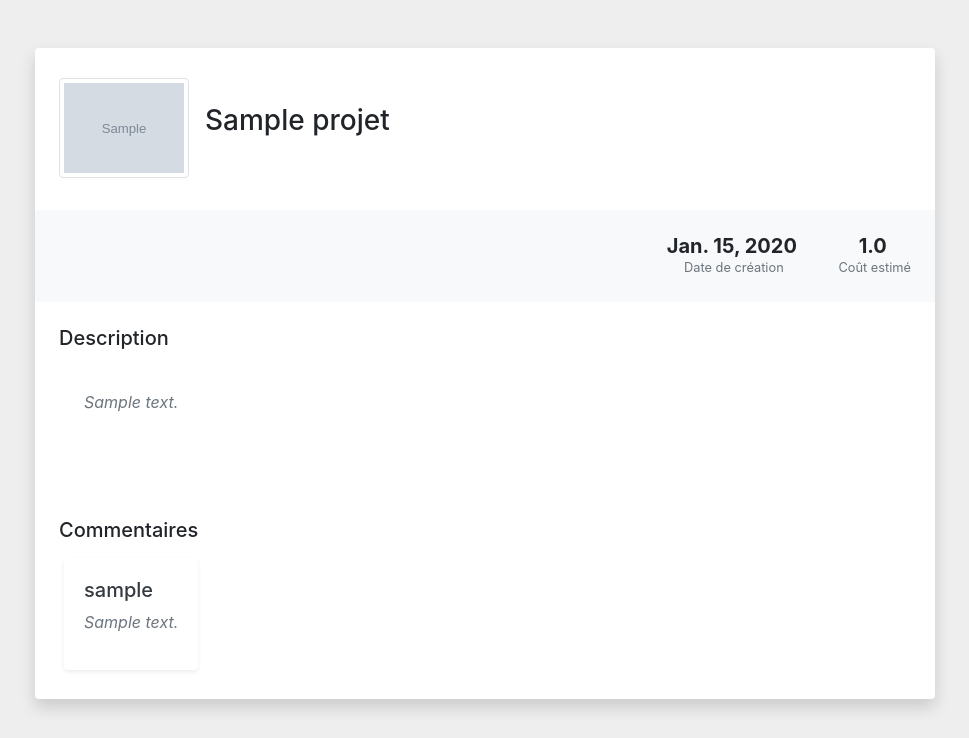
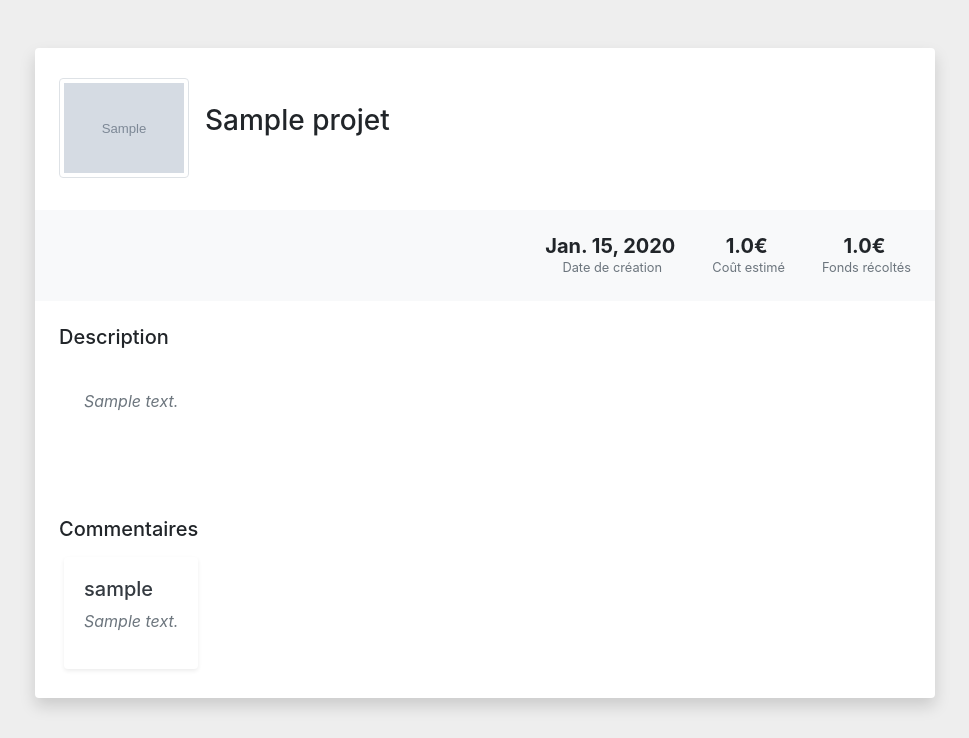
Before and after one commit to alexandreboudet/Brocoolio, a Django app: page /projet/affichage/1 in a window 1280 px wide. Shown: the top 738 px of the page, without its empty margins (155-1124 px from the left). Run offline with Django 3.2, Linux system fonts and the light colour scheme; tables that the repository leaves empty hold one stand-in row (values such as "Sample post"); grey boxes marked "Sample" are stand-in pictures; some libraries are stand-ins or nearby versions.

Commit message:
added redirect button and other minor things

```diff
--- a/brocoolio/projet/templates/affichage.html
+++ b/brocoolio/projet/templates/affichage.html
@@ -29,17 +29,30 @@
           <div class="media-body mb-5">
             <h3 class="mt-0 mb-0">{{projet.titre}}</h3>
           </div>
+          <div style="float:right;" class="mb-3">
+          {% if user.is_authenticated %}
+            {% if projet.id_porteur == user.id %}
+              <button class="btn btn-sm btn-warning">Modifier</button>
+            {% endif %}
+              <button class="btn btn-sm btn-success">Évaluer</button>
+            {% if creationprojetform.is_valid %}
+              <button class="btn btn-sm btn-success">Financer</button>
+            {% endif %}
+          {% endif %}
+          </div>
         </div>
       </div>
-
       <div class="bg-light p-4 d-flex justify-content-end text-center">
         <ul class="list-inline mb-0">
           <li class="list-inline-item">
             <h5 class="font-weight-bold mb-0 d-block">{{projet.date_creation}}</h5><small class="text-muted"> <i
                 class="mr-1"></i>Date de création</small>
-          </li>
-          <li class="list-inline-item" style="margin-left:25px !important;">
-            <h5 class="font-weight-bold mb-0 d-block">{{projet.cout_estime}}</h5><small class="text-muted"> <i class=" mr-1"></i>Coût estimé</small>
+          </li><li class="list-inline-item" style="margin-left:25px !important;">
+            <h5 class="font-weight-bold mb-0 d-block">{{projet.cout_estime}}€</h5><small class="text-muted"> <i
+                class=" mr-1"></i>Coût estimé</small>
+          </li><li class="list-inline-item" style="margin-left:25px !important;">
+            <h5 class="font-weight-bold mb-0 d-block">{{projet.cout_estime}}€</h5><small class="text-muted"> <i
+                class=" mr-1"></i>Fonds récoltés</small>
           </li>
         </ul>
       </div>
```
